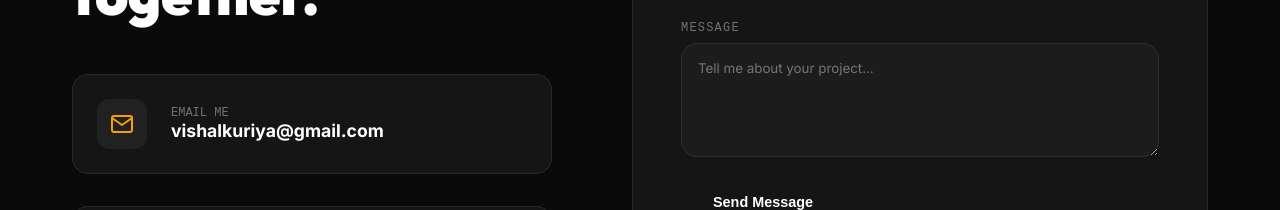
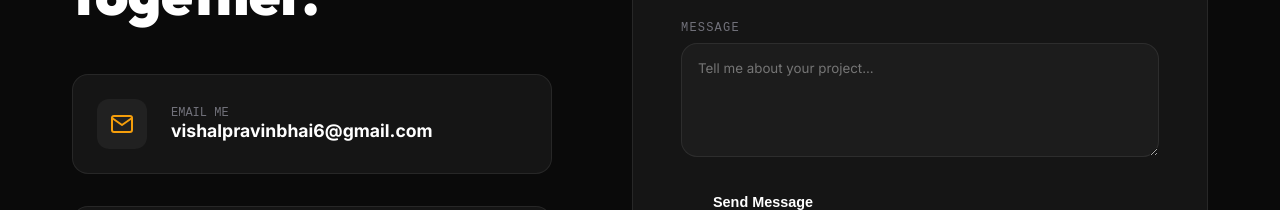
Before and after one commit to MrVishalKuriya/React_3D_Vishal-Portfolio, a React (Vite) app: page / in a window 1280 px wide. Shown: the part 7220-7430 px from the top of the page. Built offline with nearby package versions, Linux system fonts and the light colour scheme.

Commit message:
Updating social links: Added correct LinkedIn and GitHub profile URLs across Contact and Footer sections.

```diff
--- a/src/components/Contact.jsx
+++ b/src/components/Contact.jsx
@@ -42,7 +42,7 @@ export default function Contact() {
 
             <div className="contact-methods">
               <motion.a
-                href="mailto:vishalkuriya@gmail.com"
+                href="mailto:vishalpravinbhai6@gmail.com"
                 className="contact-method-item"
                 custom={2}
                 variants={fadeUp}
@@ -52,7 +52,7 @@ export default function Contact() {
                 <div className="contact-method-icon"><FiMail /></div>
                 <div className="contact-method-text">
                   <span>Email Me</span>
-                  <strong>vishalkuriya@gmail.com</strong>
+                  <strong>vishalpravinbhai6@gmail.com</strong>
                 </div>
               </motion.a>
 
@@ -79,7 +79,7 @@ export default function Contact() {
               animate={inView ? "visible" : ""}
             >
               <a href="https://github.com/MrVishalKuriya" target="_blank" rel="noopener noreferrer"><FiGithub /></a>
-              <a href="https://www.linkedin.com/in/kuriya-vishal-prajapati-284154233" target="_blank" rel="noopener noreferrer"><FiLinkedin /></a>
+              <a href="https://www.linkedin.com/in/kuriya-vishal-prajapati-284154233/" target="_blank" rel="noopener noreferrer"><FiLinkedin /></a>
               <a href="https://www.instagram.com/twocoder" target="_blank" rel="noopener noreferrer"><FiInstagram /></a>
             </motion.div>
           </div>
--- a/src/components/Footer.jsx
+++ b/src/components/Footer.jsx
@@ -20,16 +20,16 @@ export default function Footer() {
           <div className="footer-link-group">
             <span>Contact</span>
             <a href="mailto:vishalpravinbhai6@gmail.com">Email</a>
-            <a href="https://www.linkedin.com/in/kuriya-vishal-prajapati-284154233">LinkedIn</a>
+            <a href="https://www.linkedin.com/in/kuriya-vishal-prajapati-284154233/">LinkedIn</a>
           </div>
         </div>
 
         <div className="footer-bottom">
           <p>&copy; {new Date().getFullYear()} Vishal Kuriya. All rights reserved.</p>
           <div className="footer-socials">
-            <a href="https://github.com/MrVishalKuriya"><FiGithub /></a>
-            <a href="https://www.linkedin.com/in/kuriya-vishal-prajapati-284154233"><FiLinkedin /></a>
-            <a href="https://www.instagram.com/twocoder"><FiInstagram /></a>
+            <a href="https://github.com/MrVishalKuriya" target="_blank" rel="noopener noreferrer"><FiGithub /></a>
+            <a href="https://www.linkedin.com/in/kuriya-vishal-prajapati-284154233/" target="_blank" rel="noopener noreferrer"><FiLinkedin /></a>
+            <a href="https://www.instagram.com/twocoder" target="_blank" rel="noopener noreferrer"><FiInstagram /></a>
           </div>
         </div>
       </div>
```
